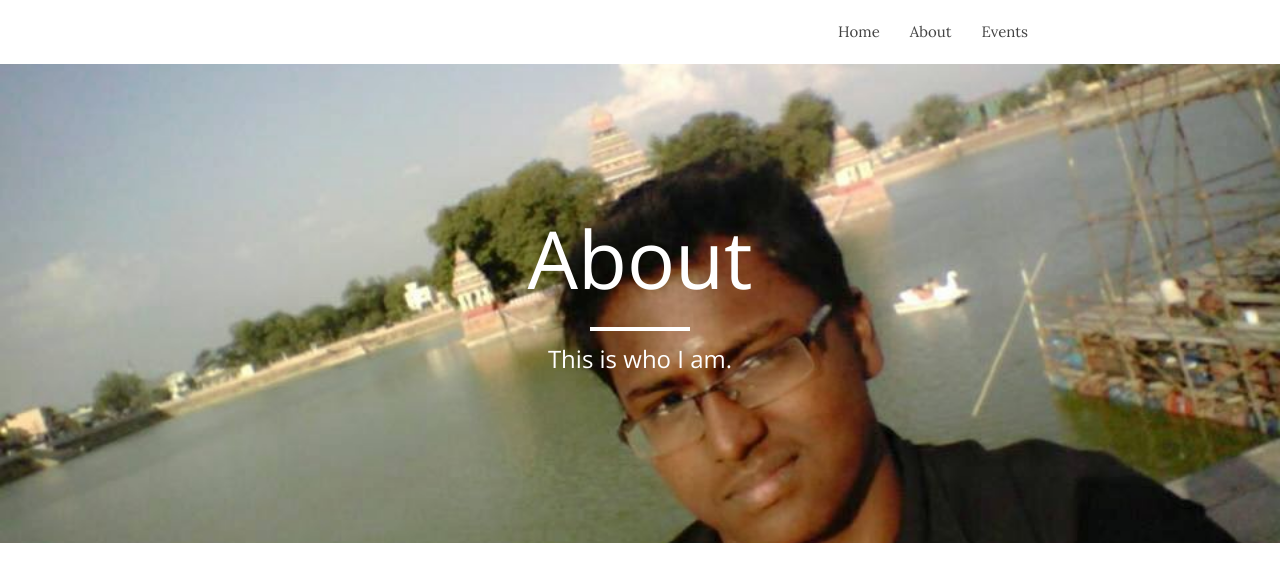
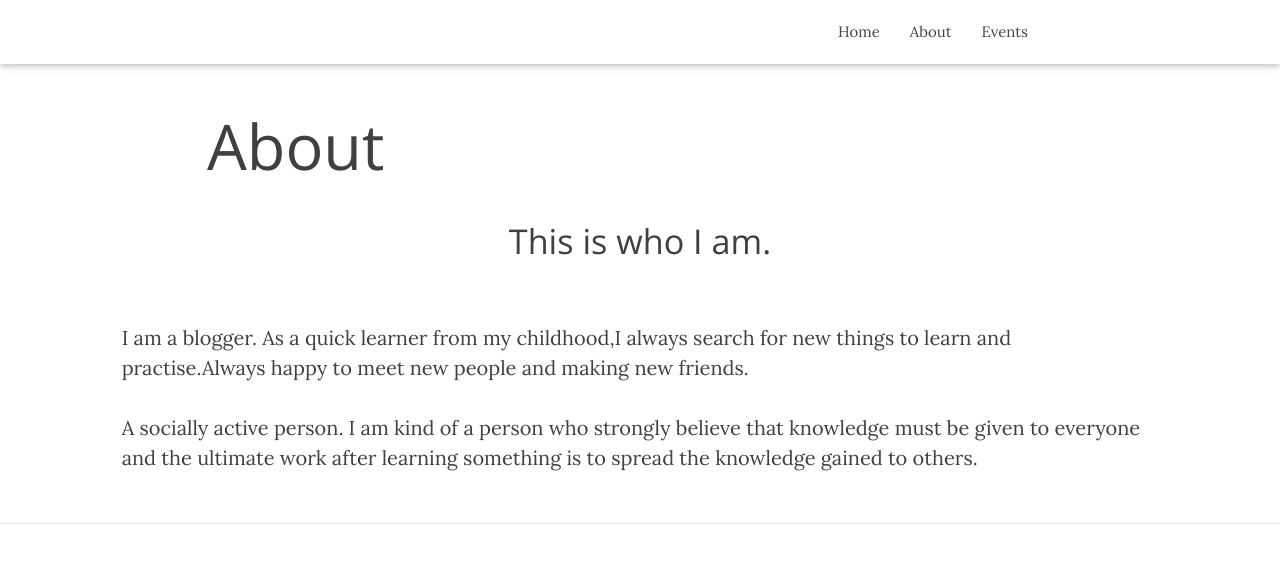
Before and after one commit to foxprasanth/foxprasanth.github.com, a Jekyll site: the page built from about.html, in a window 1280 px wide. Shown: the top 574 px of the page. Built offline with Jekyll 4.4.1, drawn with Linux system fonts in a browser that asks for light colours; nearby versions of some CDN libraries; grey boxes are pictures that could not be loaded.

Commit message:
header banner changed

```diff
--- a/_layouts/page.html
+++ b/_layouts/page.html
@@ -3,20 +3,16 @@ layout: default
 ---
 
 <!-- Page Header -->
-<header class="intro-header" style="background-image: url('{{ site.baseurl }}/{% if page.header-img %}{{ page.header-img }}{% else %}{{ site.header-img }}{% endif %}')">
-    <div class="container">
-        <div class="row">
-            <div class="col-lg-8 col-lg-offset-2 col-md-10 col-md-offset-1">
-                <div class="site-heading">
-                    <h1>{% if page.title %}{{ page.title }}{% else %}{{ site.title }}{% endif %}</h1>
-                    <hr class="small">
-                    <span class="subheading">{{ page.description }}</span>
-                </div>
-            </div>
+<main>
+<div class="section no-pad-bot" id="index-banner">
+        <div class="container">
+          <h1 class="header center-on-small-only">{% if page.title %}{{ page.title }}{% else %}{{ site.title }}{% endif %}</h1>
+          <div class='row center'>
+            <h4 class ="header col s12 light center">{{ page.description }}</h4>
+          </div>
         </div>
-    </div>
-</header>
-
+</div>
+</main>
 <!-- Main Content -->
 
 	<div class="row">
```
